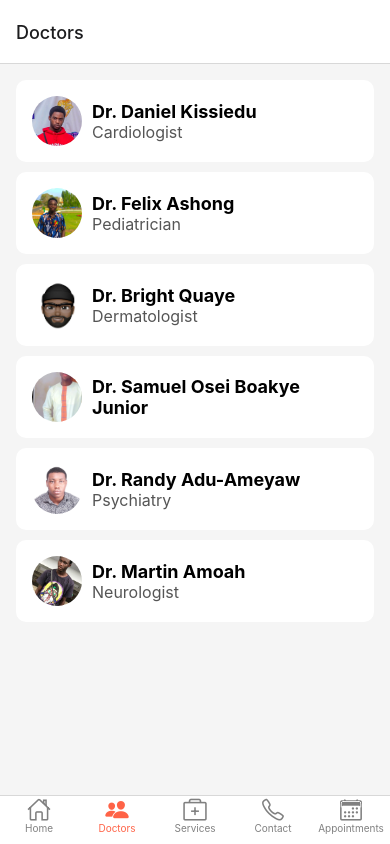
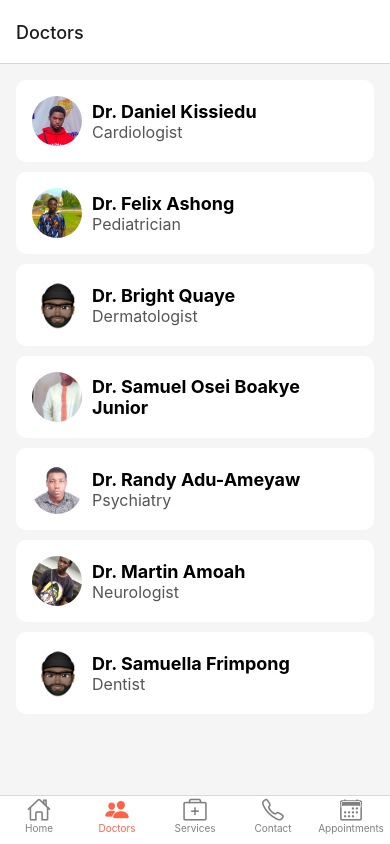
Before and after one commit to dcit202IntroToReactNative/Group_14_Mini-Project, a React Native app: screen /Doctors in a window 390 px wide. Built offline with nearby package versions, Linux system fonts and the light colour scheme.

Commit message:
Update DoctorsScreen.js

```diff
--- a/navigation/screens/DoctorsScreen.js
+++ b/navigation/screens/DoctorsScreen.js
@@ -39,6 +39,13 @@ const doctorsData = [
         position: 'Neurologist',
         profilePicture: require('../../assets/doctor6.jpg'),
     },
+
+     {
+        id: '3',
+        name: 'Dr. Samuella Frimpong',
+        position: 'Dentist',
+        profilePicture: require('../../assets/doctor3.jpeg'),
+    },
 ];
 
 const DoctorsScreen = () => {
```
